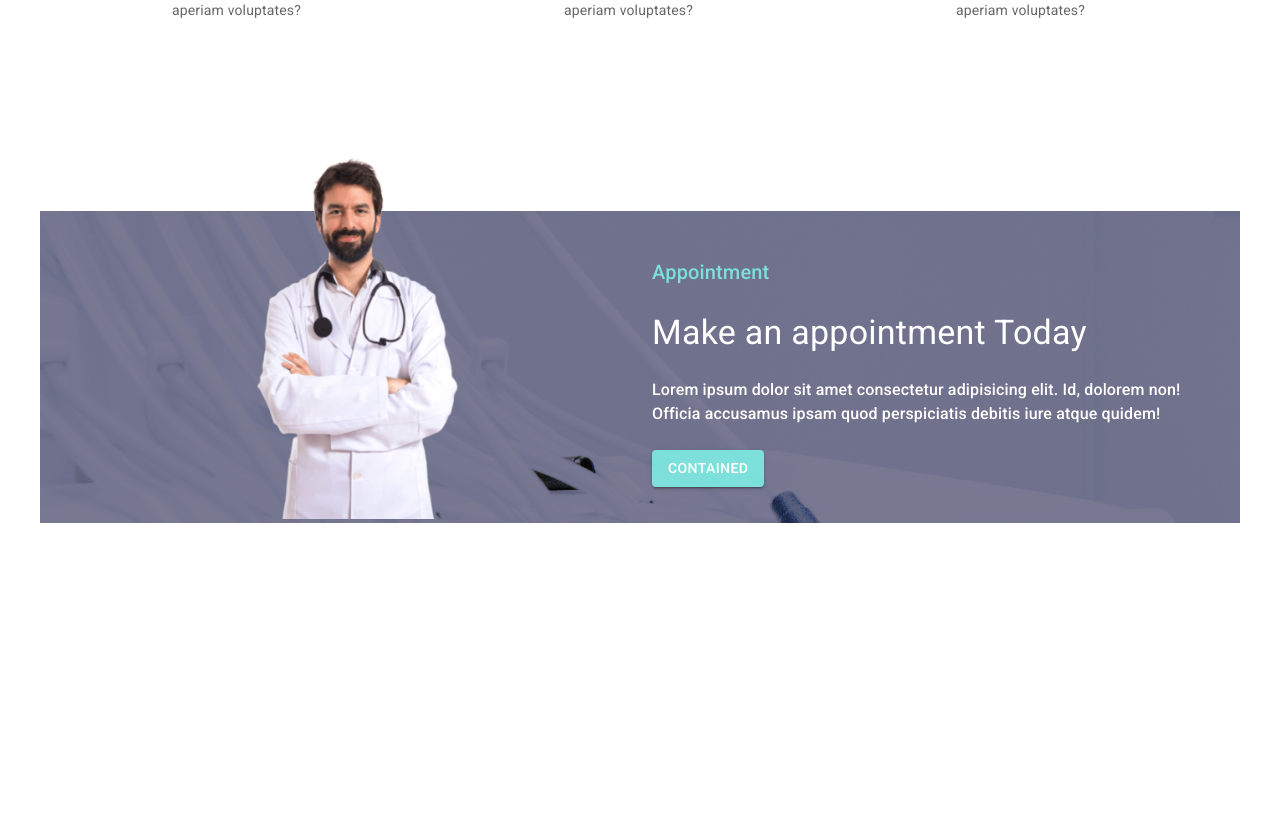
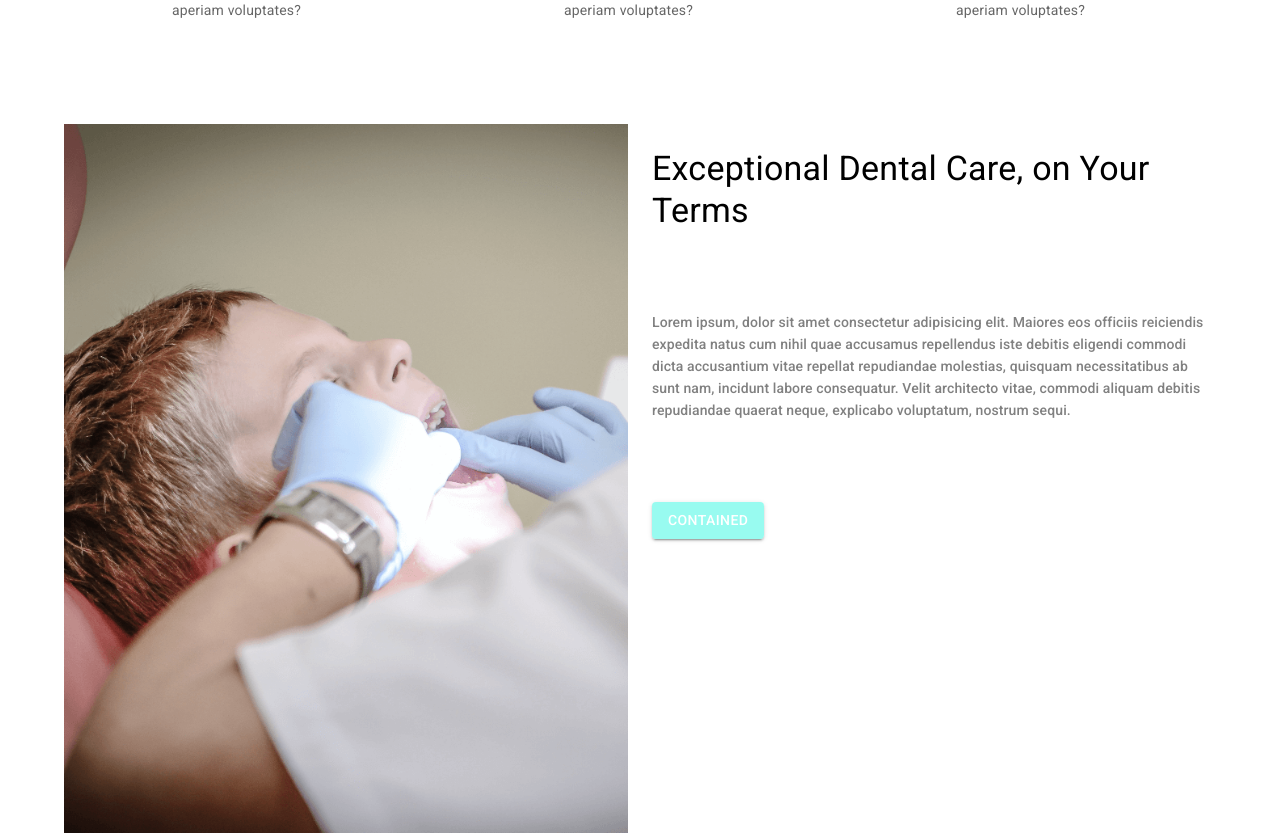
Before and after one commit to GitMohammd/Doctors-Portal, a React (Create React App) app: page / in a window 1280 px wide. Shown: the part 1246-2081 px from the top of the page. Before the commit the page ends 1769 px from the top, so only its background shows below. Built offline with nearby package versions, Linux system fonts and the light colour scheme.

Commit message:
Exponentional-Treatement Done

```diff
--- /dev/null
+++ b/src/Pages/Home/Exceptional_Dental/Exceptional_Dental.js
@@ -0,0 +1,48 @@
+import { Button, Container, Grid, Typography } from '@mui/material';
+import { Box } from '@mui/system';
+import React from 'react';
+import treatment from '../../../images/treatment.png'
+
+const Exceptional_Dental = () => {
+    return (
+      <Container sx={{ marginTop: 10 }}>
+        <Box sx={{ textAlign: "left" }}>
+          <Grid
+            container
+            rowSpacing={1}
+            columnSpacing={{ xs: 1, sm: 2, md: 3 }}
+          >
+            <Grid item xs={6}>
+              <img
+                style={{ width: "100%" }}
+                src={treatment}
+                alt="Exceptional_Dental_treatment"
+              />
+            </Grid>
+            <Grid sx={{ marginTop: 3 }} item xs={6}>
+              <Typography variant="h4">
+                Exceptional Dental Care, on Your Terms
+              </Typography>
+              <Typography
+                sx={{ marginTop: 10, color: "gray" }}
+                variant="subtitle2"
+              >
+                Lorem ipsum, dolor sit amet consectetur adipisicing elit. Maiores eos officiis reiciendis expedita natus cum nihil quae accusamus repellendus iste debitis eligendi commodi dicta accusantium vitae repellat repudiandae molestias, quisquam necessitatibus ab sunt nam, incidunt labore consequatur. Velit architecto vitae, commodi aliquam debitis repudiandae quaerat neque, explicabo voluptatum, nostrum sequi.
+              </Typography>
+              <Button
+                sx={{
+                  marginTop: 10,
+                  backgroundColor: "rgba(127, 251, 237, 0.8)",
+                }}
+                variant="contained"
+              >
+                Contained
+              </Button>
+            </Grid>
+          </Grid>
+        </Box>
+      </Container>
+    );
+};
+
+export default Exceptional_Dental;
--- a/src/Pages/Home/Home/Home.js
+++ b/src/Pages/Home/Home/Home.js
@@ -3,6 +3,7 @@ import Navigation from '../../Shared/Navigation/Navigation';
 import AppoinmentBannar from '../AppointmentBannar/AppoinmentBannar';
 import Backgeround_Bannar from '../Bannar/Backgeround_Bannar';
 import Bannar from '../Bannar/Bannar';
+import Exceptional_Dental from '../Exceptional_Dental/Exceptional_Dental';
 import Services from '../Services/Services';
 
 const Home = () => {
@@ -12,6 +13,7 @@ const Home = () => {
             <Backgeround_Bannar></Backgeround_Bannar>
             <Bannar></Bannar>
             <Services></Services>
+            <Exceptional_Dental></Exceptional_Dental>
             <AppoinmentBannar></AppoinmentBannar>
         </div>
     );
```
